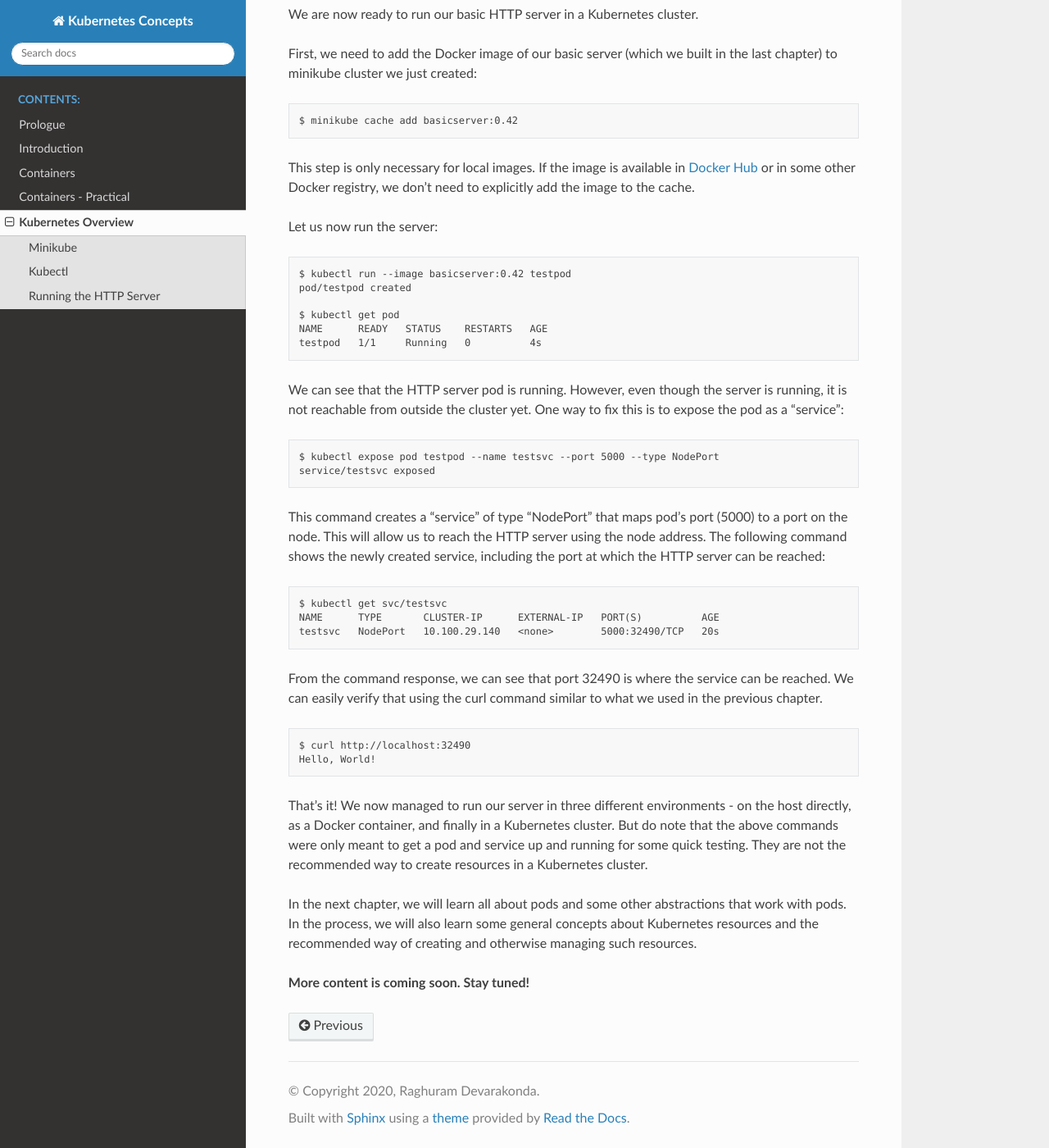
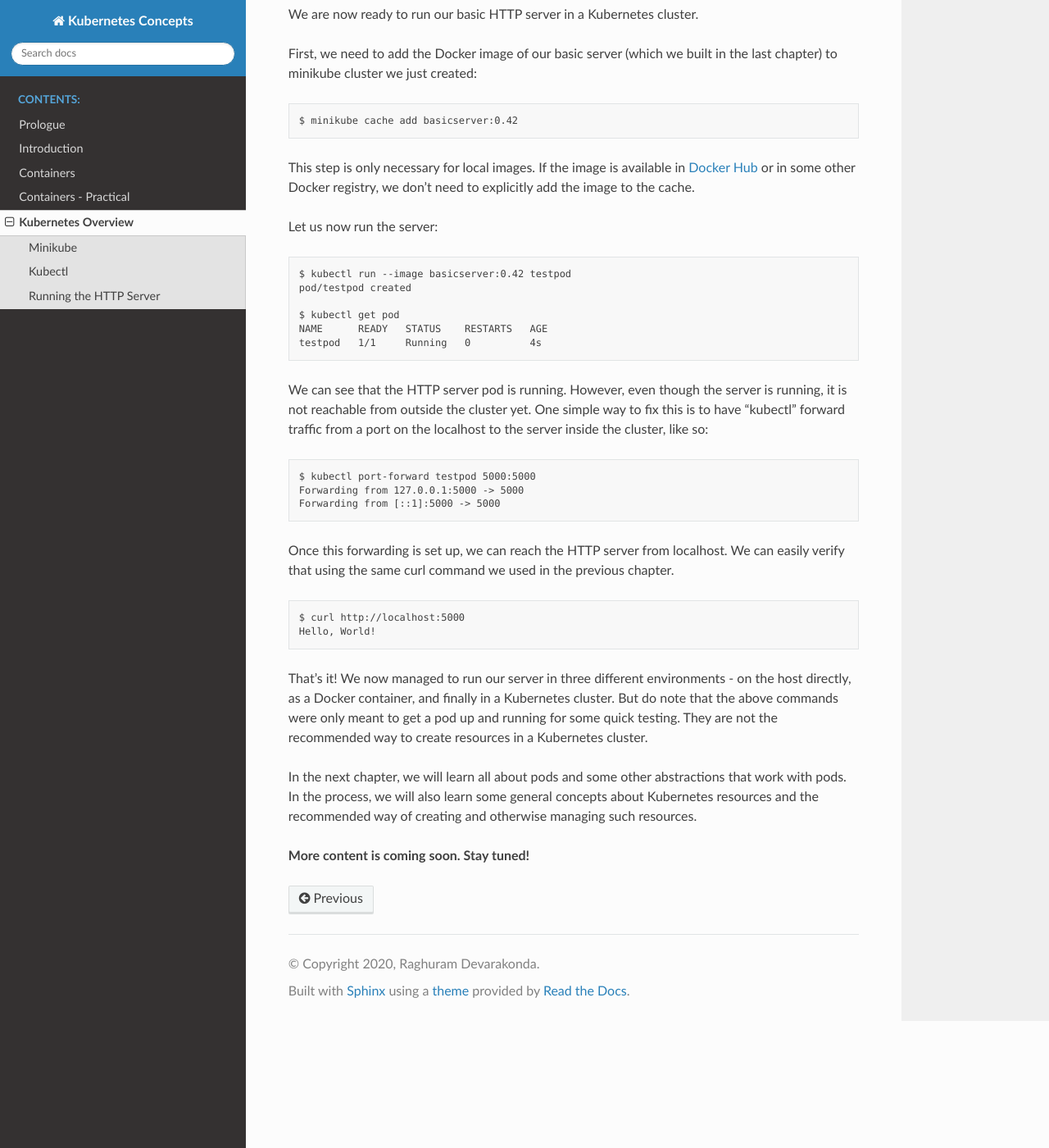
Before and after one commit to draghuram/kubeconcepts, a Sphinx documentation site: the page built from source/kubeintro.rst, in a window 1280 px wide and 1400 px high, scrolled down 2916 px. Shown: the whole window at 82% size. Built offline with Sphinx 7.4.7 and the Read the Docs theme 2.0.0, drawn with Linux system fonts in a browser that asks for light colours.

Commit message:
Fix a problem with Pod example.

```diff
--- a/source/kubeintro.rst
+++ b/source/kubeintro.rst
@@ -146,34 +146,27 @@ Let us now run the server::
 
 We can see that the HTTP server pod is running. However, even though
 the server is running, it is not reachable from outside the cluster
-yet. One way to fix this is to expose the pod as a "service"::
+yet. One simple way to fix this is to have "kubectl" forward traffic
+from a port on the localhost to the server inside the cluster, like
+so::
 
-    $ kubectl expose pod testpod --name testsvc --port 5000 --type NodePort
-    service/testsvc exposed
+    $ kubectl port-forward testpod 5000:5000
+    Forwarding from 127.0.0.1:5000 -> 5000
+    Forwarding from [::1]:5000 -> 5000
 
-This command creates a "service" of type "NodePort" that maps pod's
-port (5000) to a port on the node. This will allow us to reach the
-HTTP server using the node address. The following command shows the
-newly created service, including the port at which the HTTP
-server can be reached::
-
-    $ kubectl get svc/testsvc
-    NAME      TYPE       CLUSTER-IP      EXTERNAL-IP   PORT(S)          AGE
-    testsvc   NodePort   10.100.29.140   <none>        5000:32490/TCP   20s
-
-From the command response, we can see that port 32490 is where the
-service can be reached. We can easily verify that using the curl
-command similar to what we used in the previous chapter.
+Once this forwarding is set up, we can reach the HTTP server from
+localhost. We can easily verify that using the same curl command we
+used in the previous chapter.
 
 .. code-block:: bash
 
-  $ curl http://localhost:32490
+  $ curl http://localhost:5000
   Hello, World!
 
 That's it! We now managed to run our server in three different
 environments - on the host directly, as a Docker container, and
 finally in a Kubernetes cluster. But do note that the above commands
-were only meant to get a pod and service up and running for some quick
+were only meant to get a pod up and running for some quick
 testing. They are not the recommended way to create resources in a
 Kubernetes cluster.
 
```
